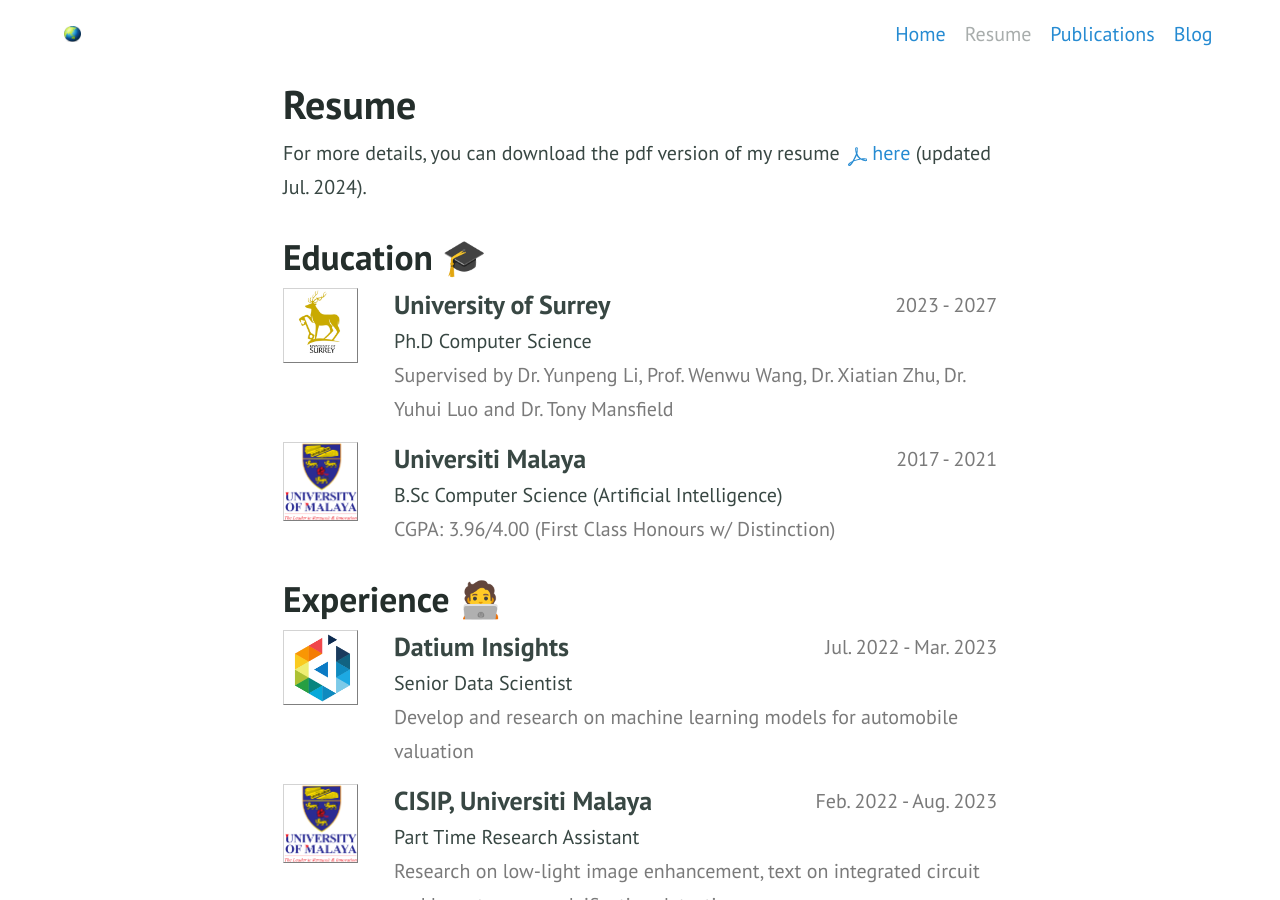
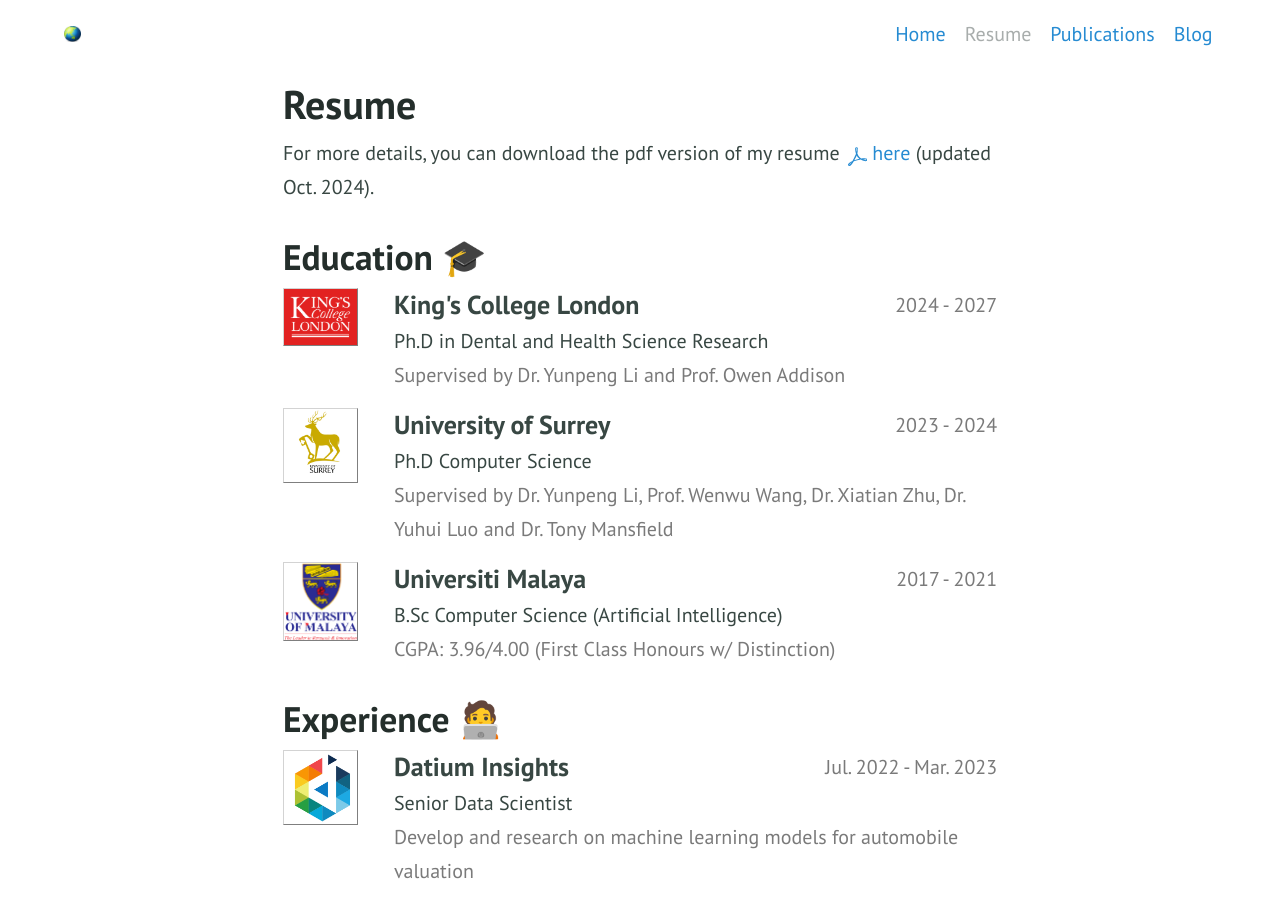
Before and after one commit to zhiqin1998/zhiqin1998.github.io, a Jekyll site: the page built from resume.md, in a window 1280 px wide and 900 px high. Built offline with Jekyll 4.4.1, drawn with Linux system fonts in a browser that asks for light colours.

Commit message:
oct 2024 update

```diff
--- a/resume.md
+++ b/resume.md
@@ -3,11 +3,29 @@ title: Resume
 layout: page
 ---
 
-For more details, you can download the pdf version of my resume [{% include icon.html id="pdf" title="pdf" %}here](https://github.com/zhiqin1998/zhiqin1998.github.io/raw/main/zhiqin-resume.pdf) (updated Jul. 2024).
+For more details, you can download the pdf version of my resume [{% include icon.html id="pdf" title="pdf" %}here](https://github.com/zhiqin1998/zhiqin1998.github.io/raw/main/zhiqin-resume.pdf) (updated Oct. 2024).
 
 ## Education 🎓
 
 <!-- PhD -->
+<div style="display:flex;">
+
+  <div style="flex:0.5; padding-right:5%">
+    <img src="{{ site.url }}/imgs/resume-icons/kcl.png" style="align:left; border: 1px solid #d3d3d3; border-style: outset;">
+  </div>
+
+  <div style="flex:4;">
+    <p style="margin:0px">
+      <b style="font-size: 130%;">King's College London</b>
+      <span style="float:right; color:#7a7a7a;">2024 - 2027</span>
+    </p>
+    Ph.D in Dental and Health Science Research<br>
+    <p style="color:#7a7a7a">
+      Supervised by Dr. Yunpeng Li and Prof. Owen Addison
+    </p>
+  </div>
+
+</div>
 <div style="display:flex;">
 
   <div style="flex:0.5; padding-right:5%">
@@ -17,7 +35,7 @@ For more details, you can download the pdf version of my resume [{% include icon
   <div style="flex:4;">
     <p style="margin:0px">
       <b style="font-size: 130%;">University of Surrey</b>
-      <span style="float:right; color:#7a7a7a;">2023 - 2027</span>
+      <span style="float:right; color:#7a7a7a;">2023 - 2024</span>
     </p>
     Ph.D Computer Science<br>
     <p style="color:#7a7a7a">
```
Also changed, not shown: index.md (+5 -2 lines), imgs/resume-icons/kcl.png (added), 1 other file.
